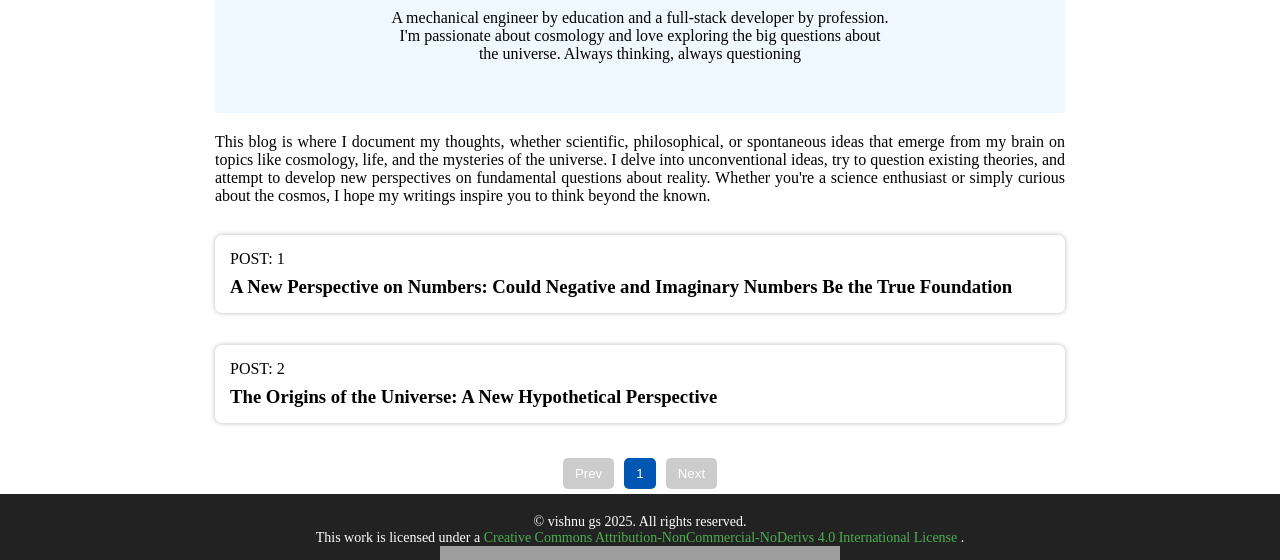
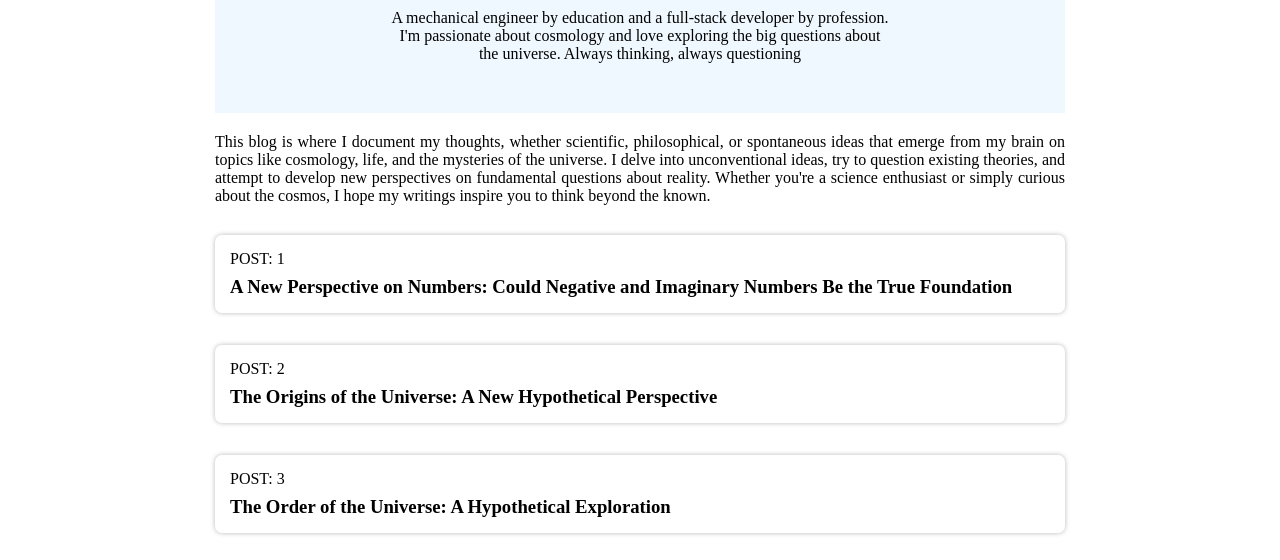
Before and after one commit to analienhuman/analienhuman.github.io, a plain HTML site: page index.html in a window 1280 px wide. Shown: the part 231-791 px from the top of the page. Drawn offline with Linux system fonts and the light colour scheme; grey boxes are pictures that could not be loaded.

Commit message:
Update index.html
added new post

```diff
--- a/index.html
+++ b/index.html
@@ -59,6 +59,10 @@
                 {
                     "name": "The Origins of the Universe: A New Hypothetical Perspective",
                     "href": "/posts/the-origins-of-the-universe-a-new-hypothetical-perspective.html"
+                },
+                {
+                    "name": "The Order of the Universe: A Hypothetical Exploration",
+                    "href": "/posts/the-order-of-the-universe-a-hypothetical-exploration.html"
                 }
             ]
 
```
